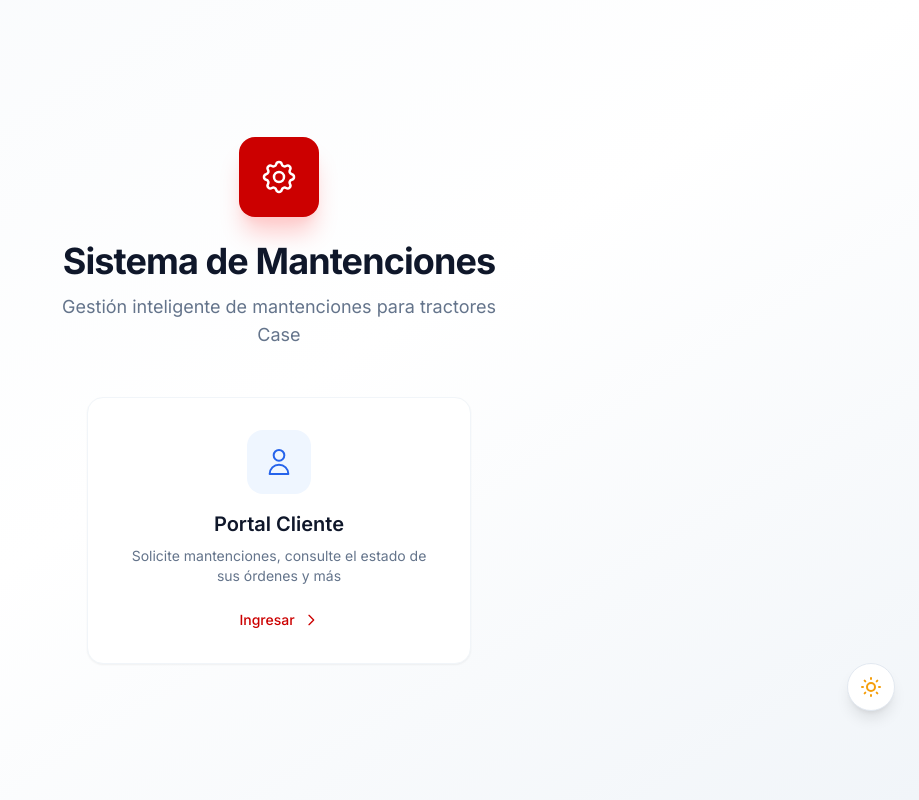
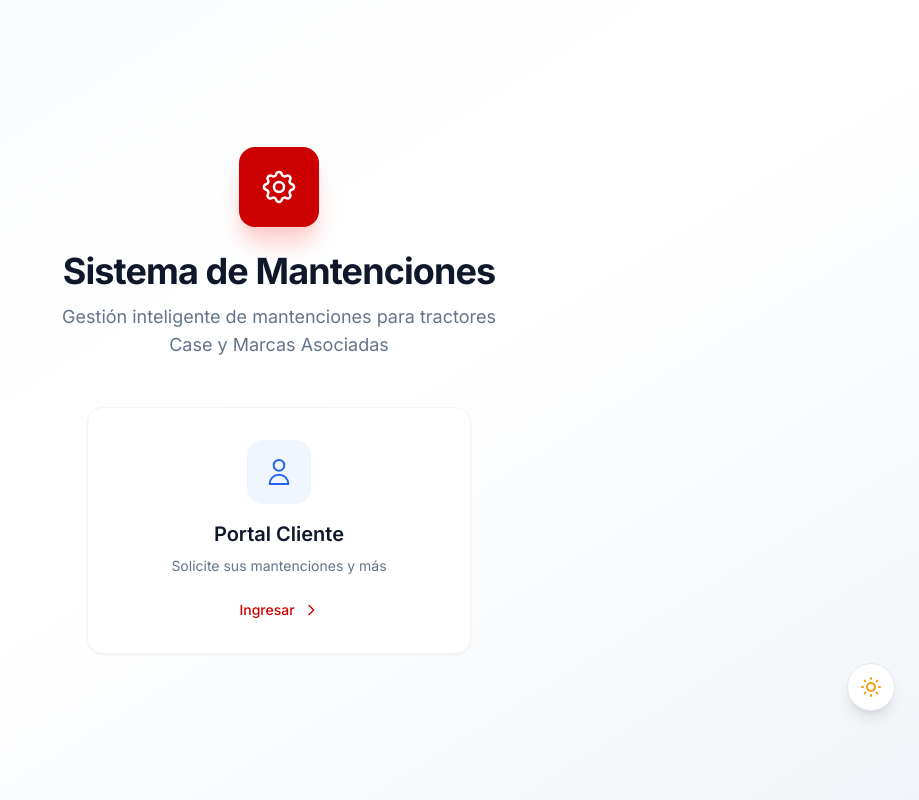
Before and after one commit to grosar03-maker/sistema-mantenciones, a Django app: page / in a window 1280 px wide. Shown: the part 65-865 px from the top of the page, without its empty margins (361-1280 px from the left). Run offline with Django 4.2, Linux system fonts and the light colour scheme; some libraries are stand-ins or nearby versions.

Commit message:
Cambio de texto en home

```diff
--- a/infrastructure/templates/home.html
+++ b/infrastructure/templates/home.html
@@ -14,7 +14,7 @@
                 </svg>
             </div>
             <h1 class="text-4xl font-bold text-[#0F172A] dark:text-white tracking-tight">Sistema de Mantenciones</h1>
-            <p class="mt-3 text-lg text-[#64748B] dark:text-slate-400 max-w-md mx-auto">Gestión inteligente de mantenciones para tractores Case</p>
+            <p class="mt-3 text-lg text-[#64748B] dark:text-slate-400 max-w-md mx-auto">Gestión inteligente de mantenciones para tractores Case y Marcas Asociadas</p>
         </div>
 
         <div class="max-w-sm mx-auto">
@@ -25,7 +25,7 @@
                     </svg>
                 </div>
                 <h2 class="text-xl font-semibold text-[#0F172A] dark:text-white group-hover:text-[#CC0000] transition-colors duration-300">Portal Cliente</h2>
-                <p class="text-[#64748B] dark:text-slate-400 mt-2 text-sm">Solicite mantenciones, consulte el estado de sus órdenes y más</p>
+                <p class="text-[#64748B] dark:text-slate-400 mt-2 text-sm">Solicite sus mantenciones y más</p>
                 <div class="mt-6 inline-flex items-center gap-2 text-[#CC0000] font-medium text-sm">
                     Ingresar
                     <svg class="w-4 h-4 group-hover:translate-x-1 transition-transform duration-200" fill="none" stroke="currentColor" viewBox="0 0 24 24">
```
